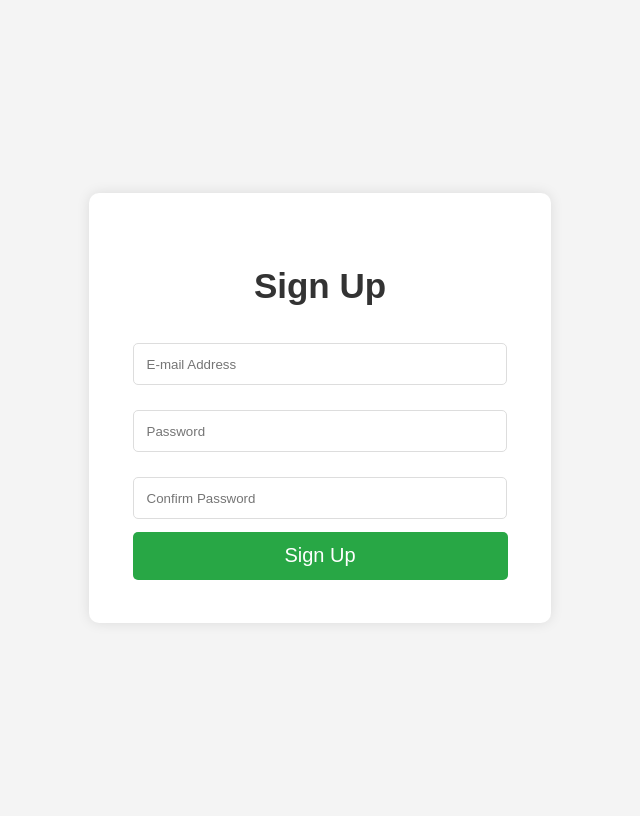
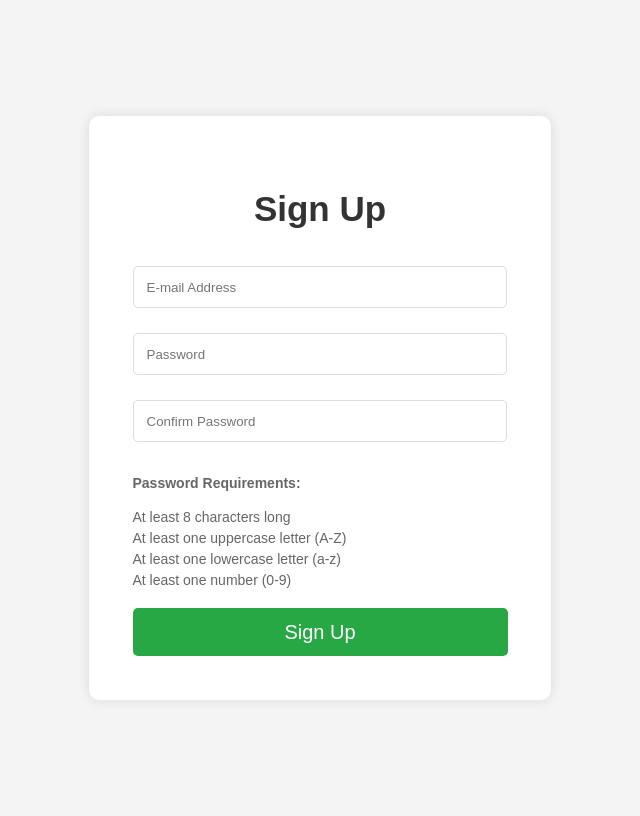
Before and after one commit to doganparlak/AiDea, a Flask app: page /signup in a window 1280 px wide. Shown: the whole page, without its empty margins (320-960 px from the left). Run offline with Flask 3, Linux system fonts and the light colour scheme.

Commit message:
signup page now includes password setting rules.

```diff
--- a/templates/signup.html
+++ b/templates/signup.html
@@ -47,6 +47,19 @@
         .signup-container button:hover {
             background-color: #218838;
         }
+        .password-rules {
+            text-align: left;
+            margin: 20px 0;
+            font-size: 14px;
+            color: #666;
+        }
+        .password-rules ul {
+            list-style: none;
+            padding: 0;
+        }
+        .password-rules ul li {
+            margin: 5px 0;
+        }
     </style>
 </head>
 <body>
@@ -56,6 +69,15 @@
             <input type="email" id="email" placeholder="E-mail Address" required>
             <input type="password" id="password" placeholder="Password" required>
             <input type="password" id="password-re" placeholder="Confirm Password" required>
+            <div class="password-rules">
+                <h4>Password Requirements:</h4>
+                <ul>
+                    <li>At least 8 characters long</li>
+                    <li>At least one uppercase letter (A-Z)</li>
+                    <li>At least one lowercase letter (a-z)</li>
+                    <li>At least one number (0-9)</li>
+                </ul>
+            </div>
             <button type="submit">Sign Up</button>
         </form>
     </div>
```
Also changed, not shown: 1 other file.
